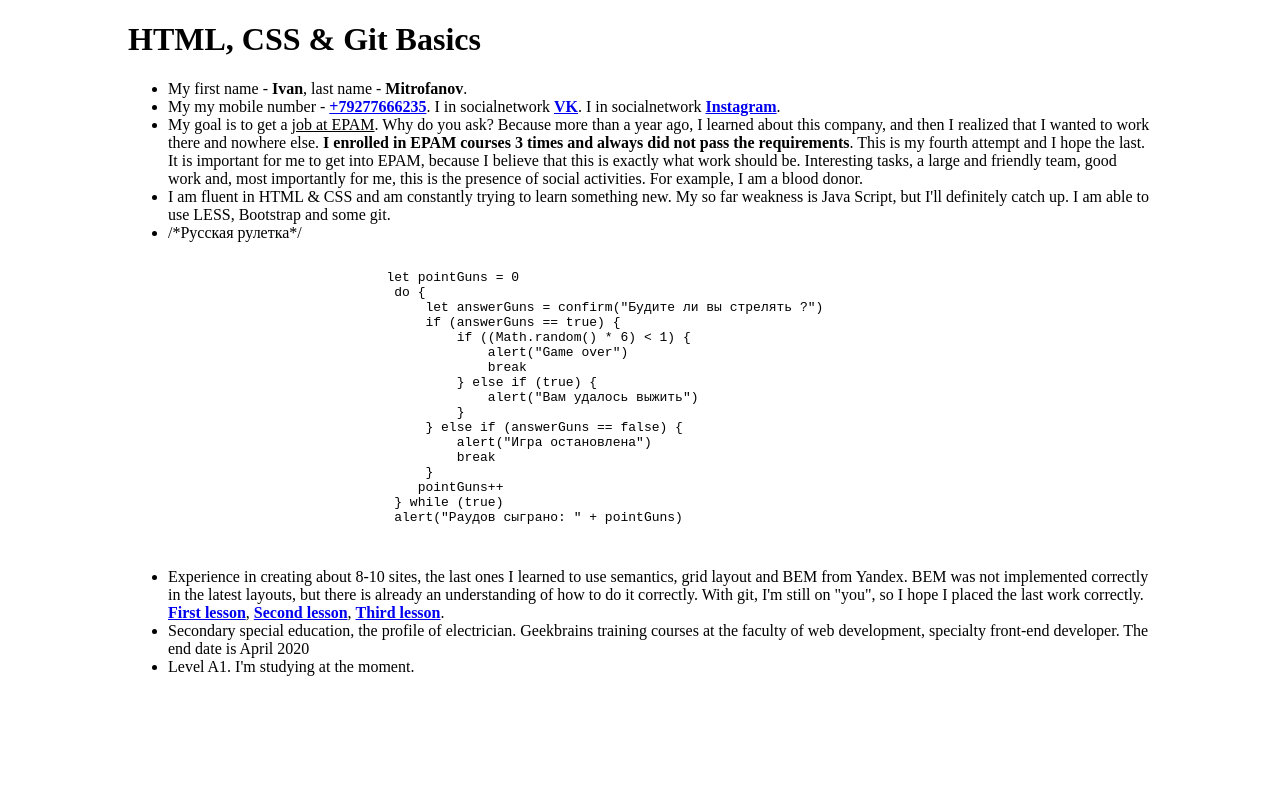
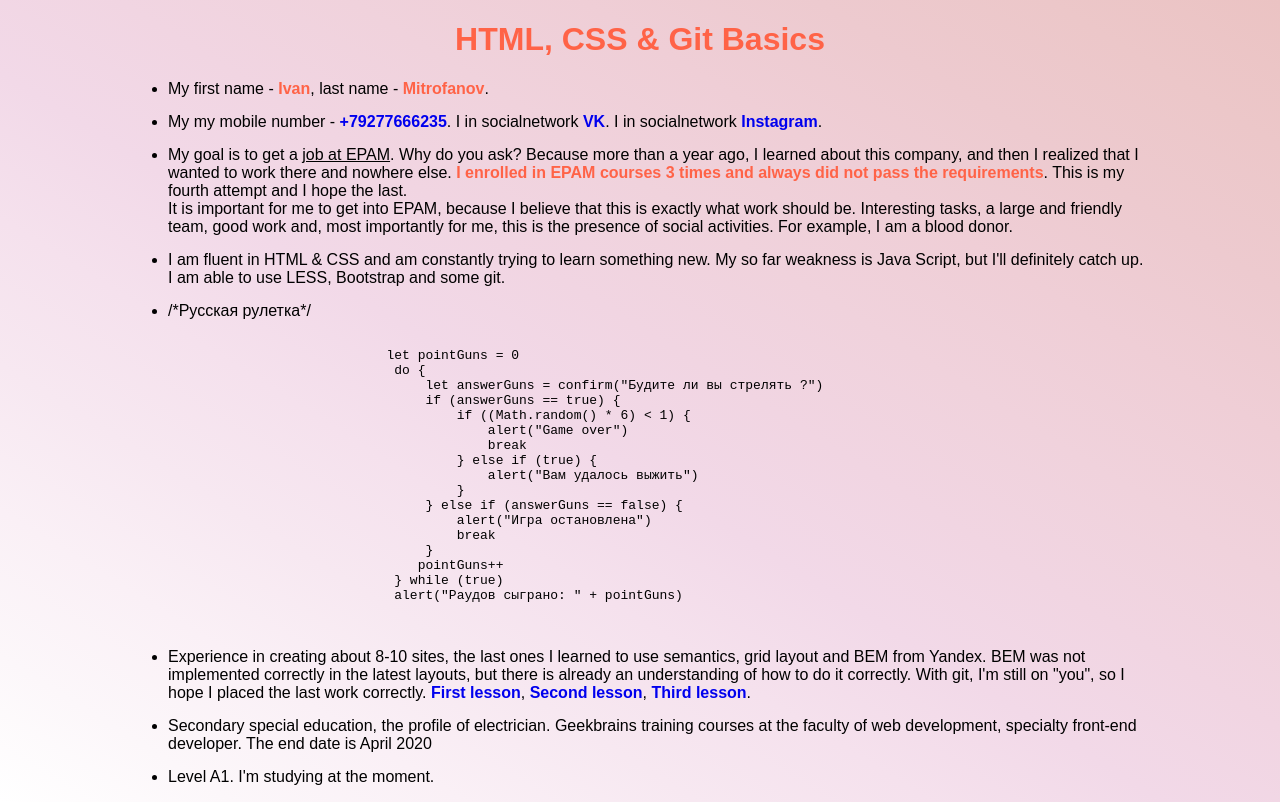
Before and after one commit to Pipal96/rsschool-cv, a plain HTML site: page index.html in a window 1280 px wide. Drawn offline with Linux system fonts and the light colour scheme.

Commit message:
feat: add css.file

```diff
--- a/style.css
+++ b/style.css
@@ -1,4 +1,24 @@
 body {
     max-width: 1024px;
     margin: 0 auto;
+    font-family: Arial, Helvetica, sans-serif;
+    background-image: linear-gradient(to top right, rgb(255, 255, 255), rgb(252, 247, 250), rgb(250, 240, 246), rgb(247, 232, 241), rgb(245, 225, 237), rgb(242, 217, 232), rgb(241, 213, 226), rgb(240, 210, 220), rgb(239, 206, 214), rgb(237, 202, 207), rgb(236, 199, 201), rgb(235, 195, 195));
 }
+
+h1 {
+    text-align: center;
+    color: tomato;
+}
+
+b {
+    color: tomato;
+}
+
+a {
+    text-decoration: none;
+    color: ;
+}
+
+li {
+    margin-bottom: 15px;
+}
```
